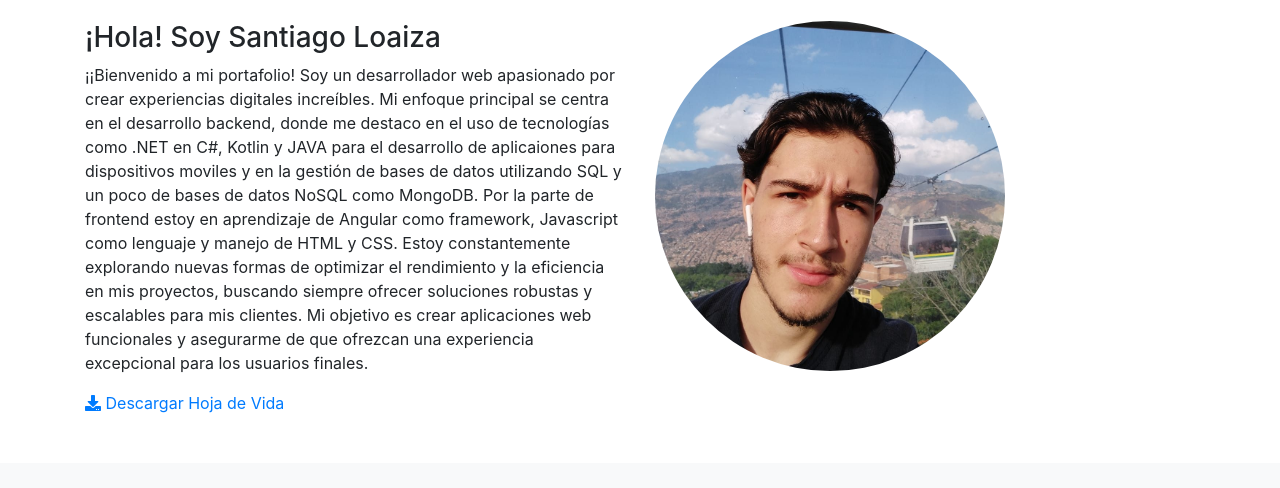
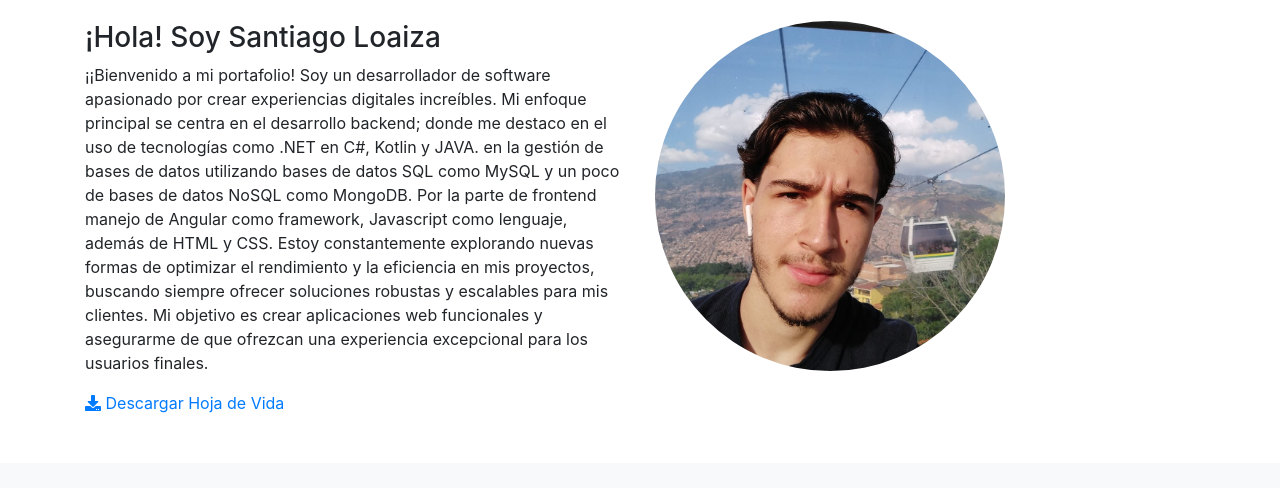
Before and after one commit to darkfast247/MI_portafolio1, a plain HTML site: page index.html in a window 1280 px wide. Shown: the part 113-601 px from the top of the page. Drawn offline with nearby package versions, Linux system fonts and the light colour scheme.

Commit message:
Commit de actualización de información

```diff
--- a/index.html
+++ b/index.html
@@ -39,7 +39,7 @@
             <div class="row">
                 <div class="col-md-6">
                     <h3>¡Hola! Soy Santiago Loaiza</h3>
-                    <p>¡¡Bienvenido a mi portafolio! Soy un desarrollador web apasionado por crear experiencias digitales increíbles. Mi enfoque principal se centra en el desarrollo backend, donde me destaco en el uso de tecnologías como .NET en C#, Kotlin y JAVA para el desarrollo de aplicaiones para dispositivos moviles y en la gestión de bases de datos utilizando SQL y un poco de bases de datos NoSQL como MongoDB. Por la parte de frontend estoy en aprendizaje de Angular como framework, Javascript como lenguaje y manejo de HTML y CSS. Estoy constantemente explorando nuevas formas de optimizar el rendimiento y la eficiencia en mis proyectos, buscando siempre ofrecer soluciones robustas y escalables para mis clientes. Mi objetivo es crear aplicaciones web funcionales y asegurarme de que ofrezcan una experiencia excepcional para los usuarios finales.</p>
+                    <p>¡¡Bienvenido a mi portafolio! Soy un desarrollador de software apasionado por crear experiencias digitales increíbles. Mi enfoque principal se centra en el desarrollo backend; donde me destaco en el uso de tecnologías como .NET en C#, Kotlin y JAVA. en la gestión de bases de datos utilizando bases de datos SQL como MySQL y un poco de bases de datos NoSQL como MongoDB. Por la parte de frontend manejo de Angular como framework, Javascript como lenguaje, además de HTML y CSS. Estoy constantemente explorando nuevas formas de optimizar el rendimiento y la eficiencia en mis proyectos, buscando siempre ofrecer soluciones robustas y escalables para mis clientes. Mi objetivo es crear aplicaciones web funcionales y asegurarme de que ofrezcan una experiencia excepcional para los usuarios finales.</p>
                     <a href="HOJA DE VIDA SANTIAGO LOAIZA.pdf" download>
                         <i class="fa fa-download"></i> Descargar Hoja de Vida
                     </a>
```
